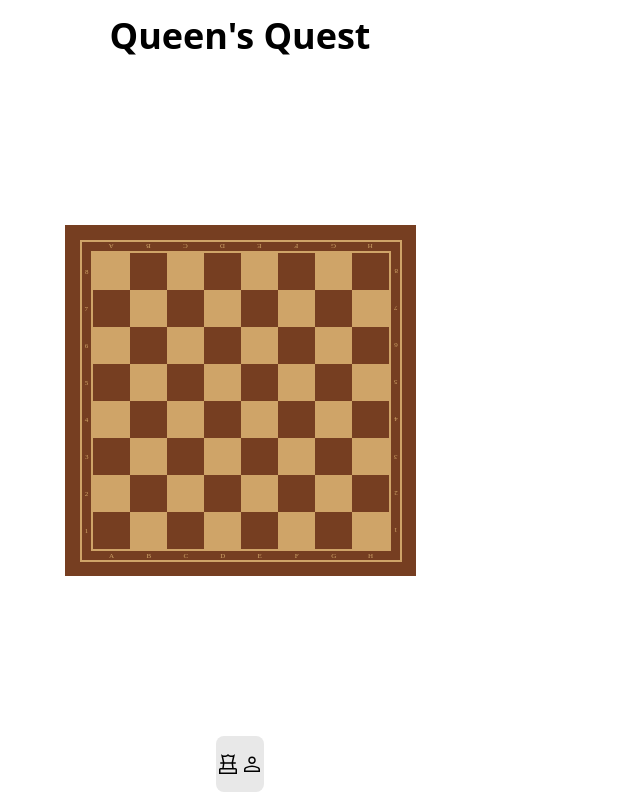
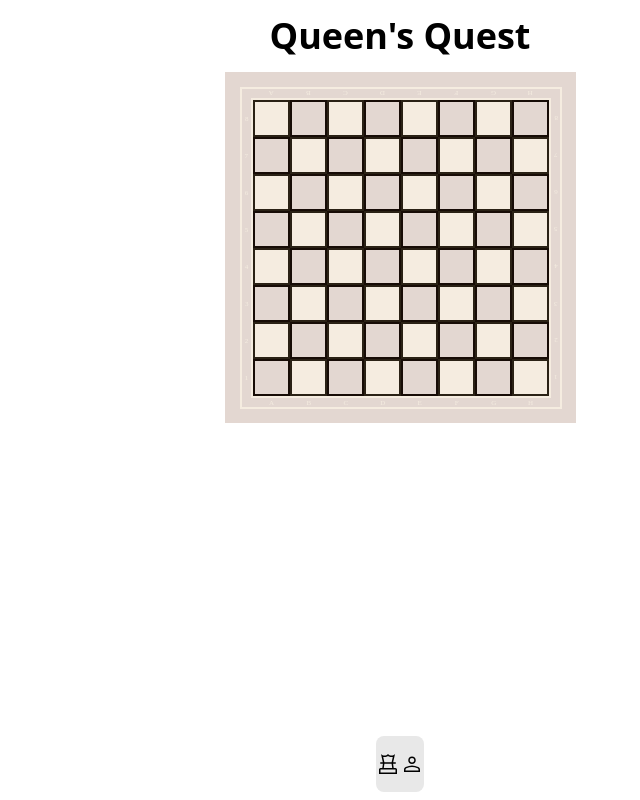
Before and after one commit to alex-ar10/chess-app, a Next.js app: page / in a window 1280 px wide. Shown: the whole page, without its empty margins (240-880 px from the left). Built offline with nearby package versions, Linux system fonts and the light colour scheme.

Commit message:
add x y grid with IDs

```diff
--- a/src/components/Chessboard/Chessboard.tsx
+++ b/src/components/Chessboard/Chessboard.tsx
@@ -2,9 +2,39 @@ import Image from "next/image";
 import chessboard from "@/assets/chessboard.svg";
 
 export default function Chessboard() {
+  const gridSize = 8;
+  const cellSize = 37;
+
   return (
-    <main className="flex items-center justify-center">
-      <Image src={chessboard} alt="Chessboard" width={351} height={351} />
+    <main className="relative">
+      <div className="top-7 left-7 absolute">
+        {Array.from({ length: gridSize * gridSize }).map((_, index) => {
+          const column = String.fromCharCode(65 + (index % gridSize));
+          const row = 8 - Math.floor(index / gridSize);
+
+          const id = `${column}${row}`;
+
+          return (
+            <div
+              key={index}
+              id={id}
+              className="absolute w-37px h-37px border-2 border-black"
+              style={{
+                top: `${Math.floor(index / gridSize) * cellSize}px`,
+                left: `${(index % gridSize) * cellSize}px`,
+              }}
+            />
+          );
+        })}
+      </div>
+
+      <Image
+        src={chessboard}
+        alt="Chessboard"
+        width={351}
+        height={351}
+        className="pointer-events-none opacity-20"
+      />
     </main>
   );
 }
--- /dev/null
+++ b/src/components/Header/Header.tsx
@@ -0,0 +1,9 @@
+export default function Header({ pageTitle }: { pageTitle: string }) {
+  return (
+    <>
+      <header className="py-4">
+        <h1 className="font-bold text-4xl">{pageTitle}</h1>
+      </header>
+    </>
+  );
+}
--- a/src/pages/_app.tsx
+++ b/src/pages/_app.tsx
@@ -2,9 +2,5 @@ import "@/styles/globals.css";
 import type { AppProps } from "next/app";
 
 export default function App({ Component, pageProps }: AppProps) {
-  return (
-    <div className="flex flex-col justify-center items-center min-h-screen w-9/12 m-0">
-      <Component {...pageProps} />
-    </div>
-  );
+  return <Component {...pageProps} />;
 }
--- a/src/pages/index.tsx
+++ b/src/pages/index.tsx
@@ -1,17 +1,18 @@
 import { Inter } from "next/font/google";
+import Header from "@/components/Header/Header";
+import Chessboard from "@/components/Chessboard/Chessboard";
 import Navigation from "@/components/Navigation/Navigation";
-import Chessboard from "@/components/Chessboard/Chessboard";
 
 const inter = Inter({ subsets: ["latin"] });
 
 export default function Home() {
   return (
     <>
-      <header className="py-4 fixed top-0">
-        <h1 className="font-bold text-4xl">Queen&apos;s Quest</h1>
-      </header>
-      <Chessboard />
-      <Navigation />
+      <div className="flex flex-col justify-center items-center">
+        <Header pageTitle="Queen's Quest" />
+        <Chessboard />
+        <Navigation />
+      </div>
     </>
   );
 }
--- a/src/pages/profile/index.tsx
+++ b/src/pages/profile/index.tsx
@@ -1,12 +1,13 @@
+import Header from "@/components/Header/Header";
 import Navigation from "@/components/Navigation/Navigation";
 
 export default function profile() {
   return (
     <>
-      <header className="py-4 fixed top-0">
-        <h1 className="font-bold text-4xl">Profile</h1>
-      </header>
-      <Navigation />
+      <div className="flex flex-col justify-center items-center">
+        <Header pageTitle="Profile" />
+        <Navigation />
+      </div>
     </>
   );
 }
--- a/tailwind.config.js
+++ b/tailwind.config.js
@@ -13,6 +13,8 @@ module.exports = {
       xl: "1280px",
     },
     extend: {
+      width: { "37px": "37px" },
+      height: { "37px": "37px" },
       colors: {
         backround1: "#FFF",
         background2: "#E8E8E8",
```
